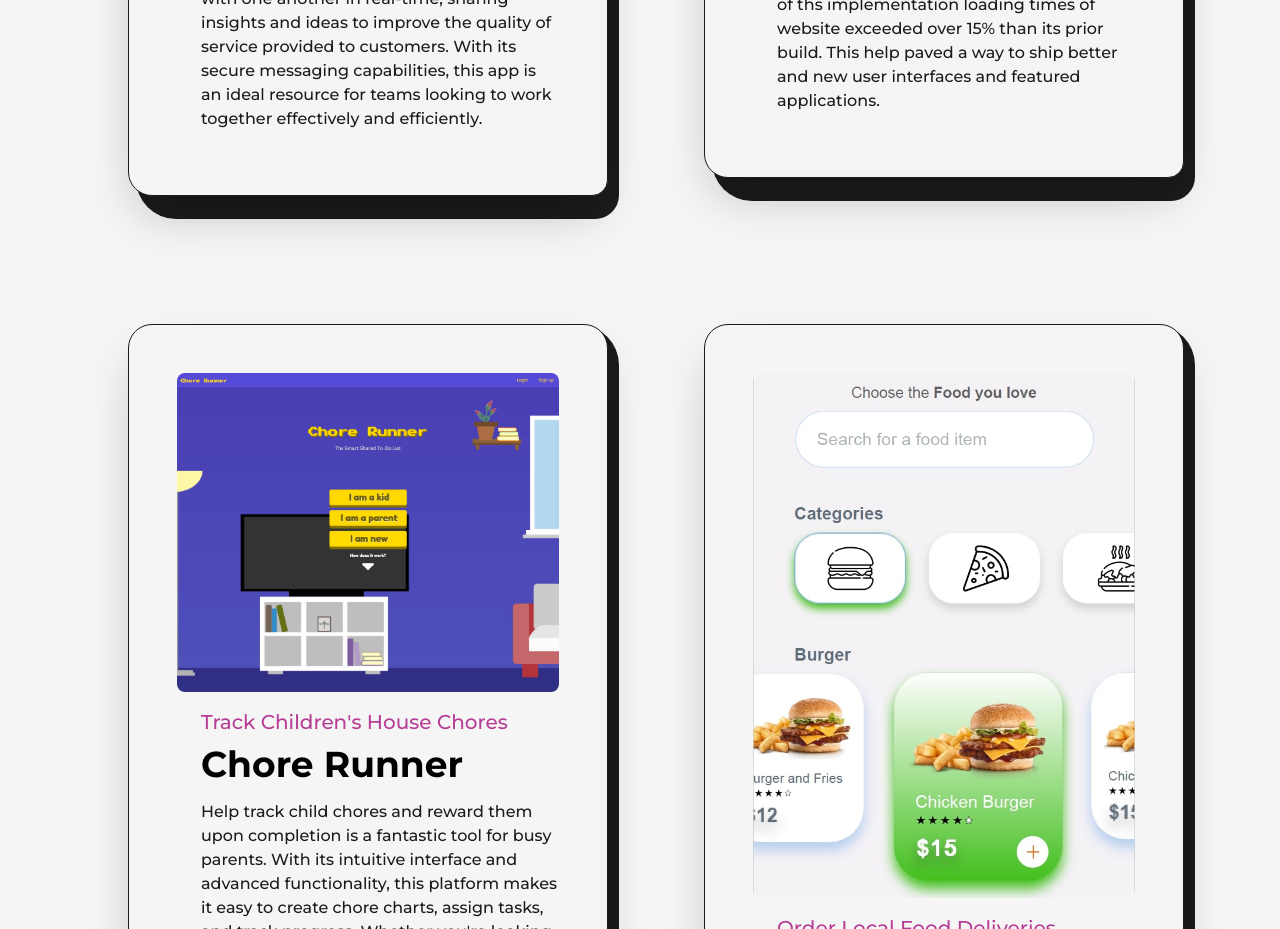
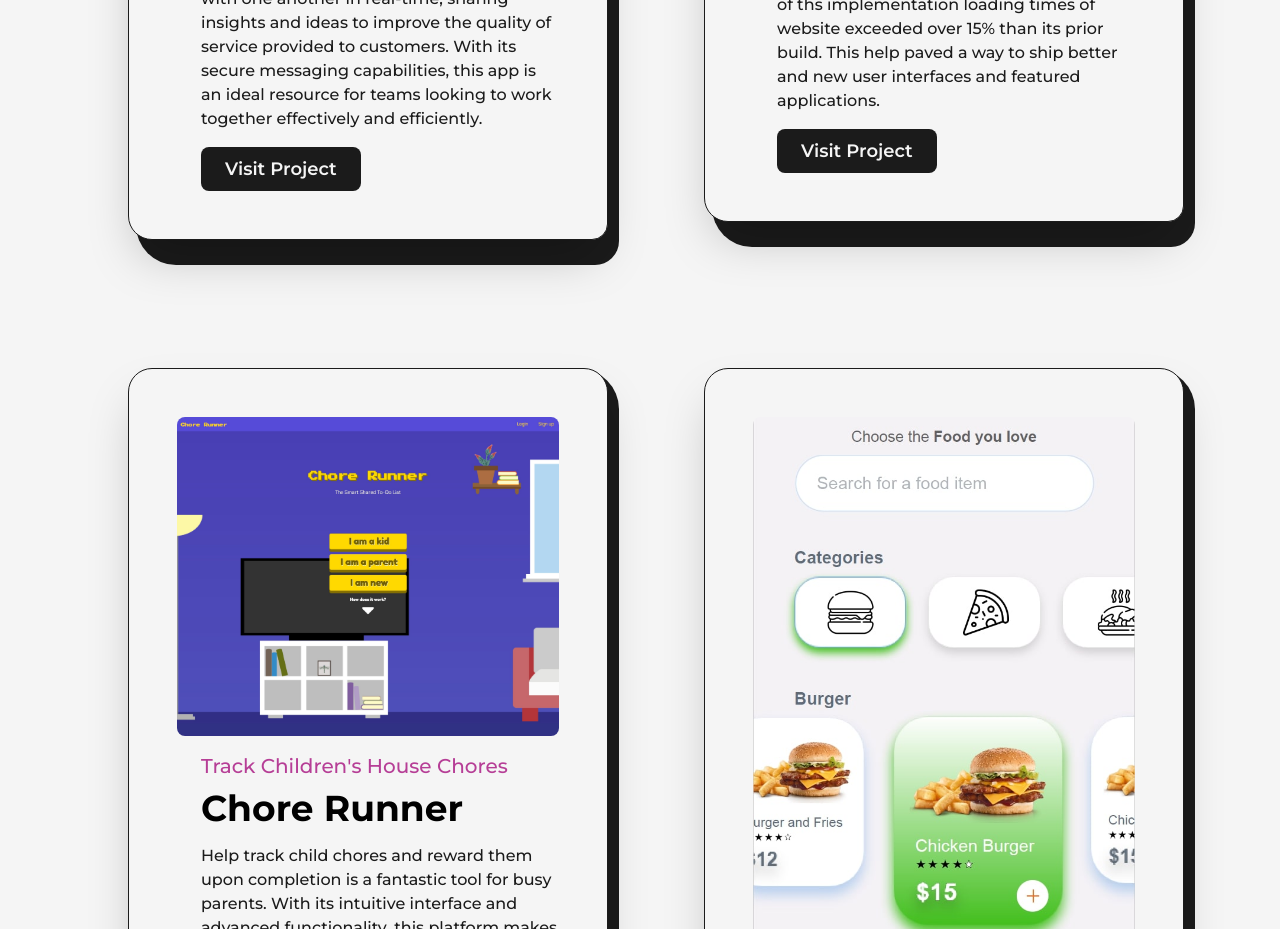
Before and after one commit to flashcabaja64/react-tailwind-nextjs-portfolio, a Next.js app: page /projects in a window 1280 px wide. Shown: the part 2080-3009 px from the top of the page. Built offline with nearby package versions, Linux system fonts and the light colour scheme.

Commit message:
added link to project if no github

```diff
--- a/src/pages/projects.js
+++ b/src/pages/projects.js
@@ -34,7 +34,7 @@
         </Link>
         <p className='my-2 font-medium text-dark dark:text-light sm:text-sm'>{summary}</p>
         <div className='mt-2 flex items-center'>
-          {github && (
+          {github ? (
             <>
             <Link href={github} target="_blank" className='w-10'>
               <GithubIcon />
@@ -43,6 +43,10 @@
               Visit Project
             </Link>
             </>
+          ) : (
+            <Link href={link} target="_blank" className='rounded-lg bg-dark text-light p-2 px-6 text-lg font-semibold dark:bg-light dark:text-dark sm:px-4 sm:text-base'>
+              Visit Project
+            </Link>
           )}
 
         </div>
```
